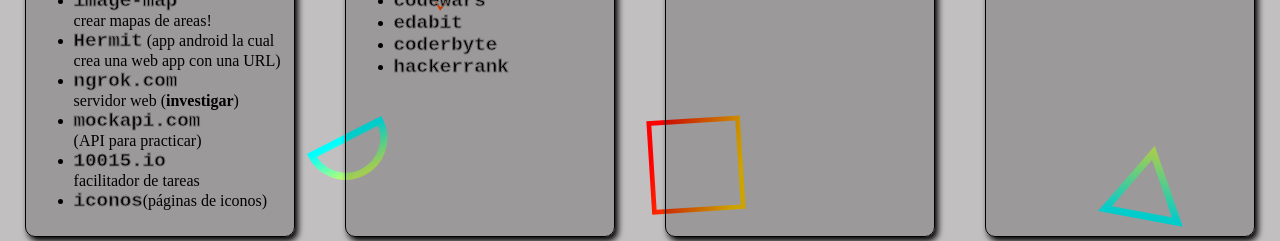
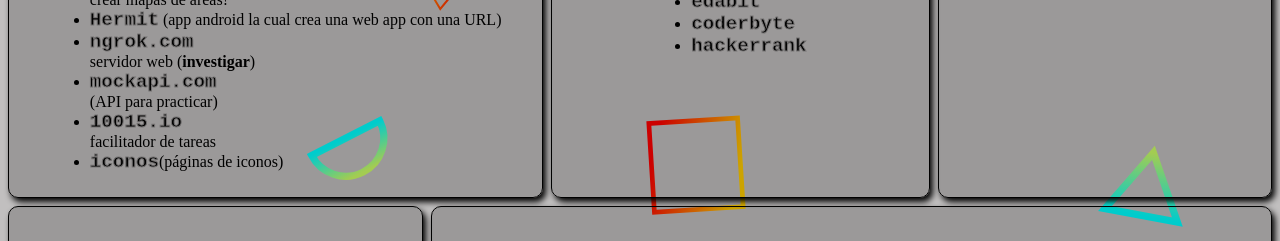
Before and after one commit to haader/HerramientasDev, a plain HTML site: page index.html in a window 1280 px wide. Shown: the part 342-583 px from the top of the page. Drawn offline with Linux system fonts and the light colour scheme.

Commit message:
reponsive

```diff
--- a/estilo.css
+++ b/estilo.css
@@ -18,7 +18,7 @@
 .tittle
  h3
 {
-    font-size: 3rem;
+    font-size: 300%;
     -webkit-text-stroke: 2px black;
     background: linear-gradient(90deg,red, orange);
     font-family: system-ui, -apple-system, BlinkMacSystemFont, 'Segoe UI', Roboto, Oxygen, Ubuntu, Cantarell, 'Open Sans', 'Helvetica Neue', sans-serif;
@@ -41,7 +41,7 @@
     display: flex;
     flex-direction: row;
     justify-content: space-around;
-    gap: 1rem;
+    gap: 0.5rem;
     flex-wrap: wrap;
 
 }
@@ -49,15 +49,15 @@
 .container
 div
 {
+    display: flex;
     border: 1px solid black;
     border-radius: 10px;
     box-shadow: 3px 4px 6px rgb(1, 1, 1);
     padding: 0.5rem;
     flex-grow: 1;
-    max-width: 20%;
+    align-items: center;
+    flex-direction: column;
     background: rgba(0, 0,0, 0.2);
-
-
 }
                                 .container
                                 div:hover
```
